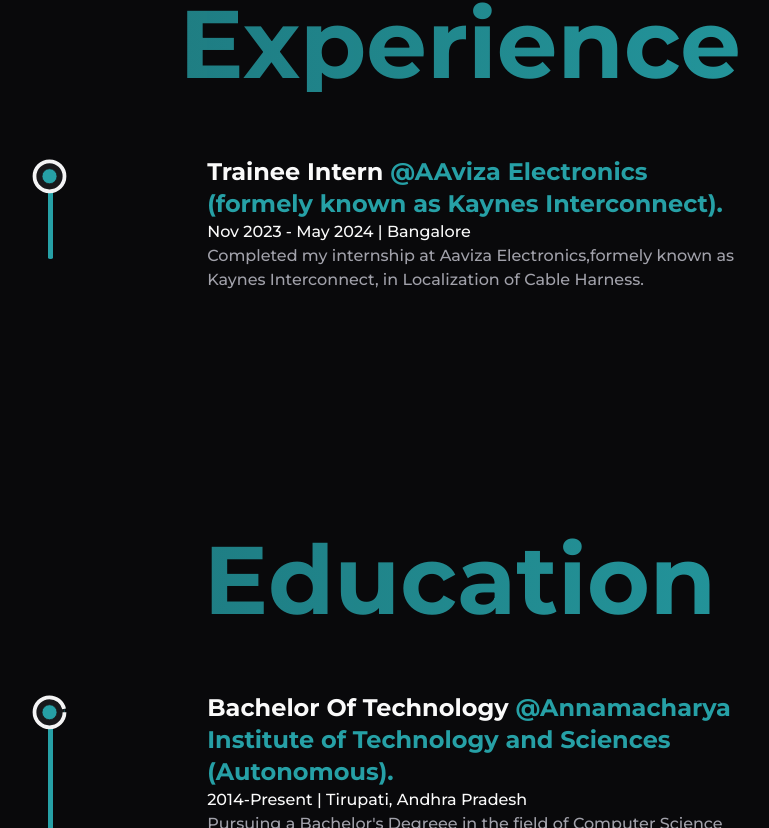
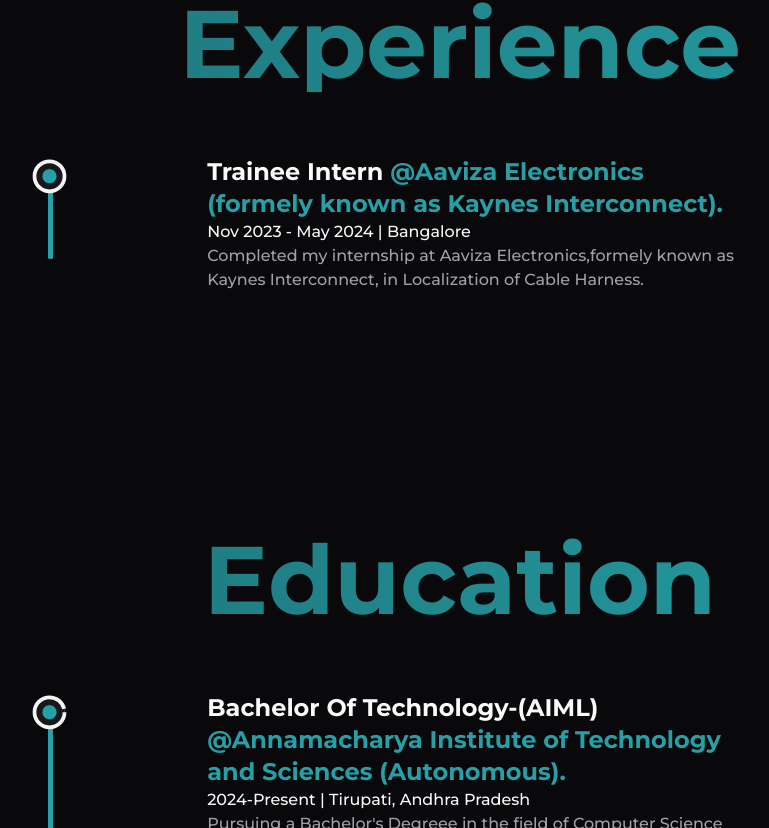
Before and after one commit to mirzasuhail/mirzasuhailPortfolio, a Next.js app: page / in a window 1280 px wide. Shown: the part 1592-2420 px from the top of the page, without its empty margins (180-949 px from the left). Built offline with nearby package versions, Linux system fonts and the light colour scheme.

Commit message:
Fix: Final UI polish, dark mode default, and paths

```diff
--- a/src/data/education.ts
+++ b/src/data/education.ts
@@ -2,12 +2,12 @@
 
 export const EDUCATION: ExperienceShowcaseListItemProps[] = [
   {
-    title: "Bachelor Of Technology",
+    title: "Bachelor Of Technology-(AIML)",
     organisation: {
       name: "Annamacharya Institute of Technology and Sciences (Autonomous).",
       href: "https://aits-tpt.edu.in/",
     },
-    date: "2014-Present",
+    date: "2024-Present",
     location: "Tirupati, Andhra Pradesh",
     description:
       "Pursuing a Bachelor's Degreee in the field of Computer Science and Engineering Specialized with Artificial Intelligence & Machine Learning (AI & ML).",
--- a/src/data/experience.ts
+++ b/src/data/experience.ts
@@ -4,7 +4,7 @@
   {
     title: "Trainee Intern",
     organisation: {
-      name: "AAviza Electronics (formely known as Kaynes Interconnect).",
+      name: "Aaviza Electronics (formely known as Kaynes Interconnect).",
       href: "https://aaviza.com/",
     },
     date: "Nov 2023 - May 2024",
```
